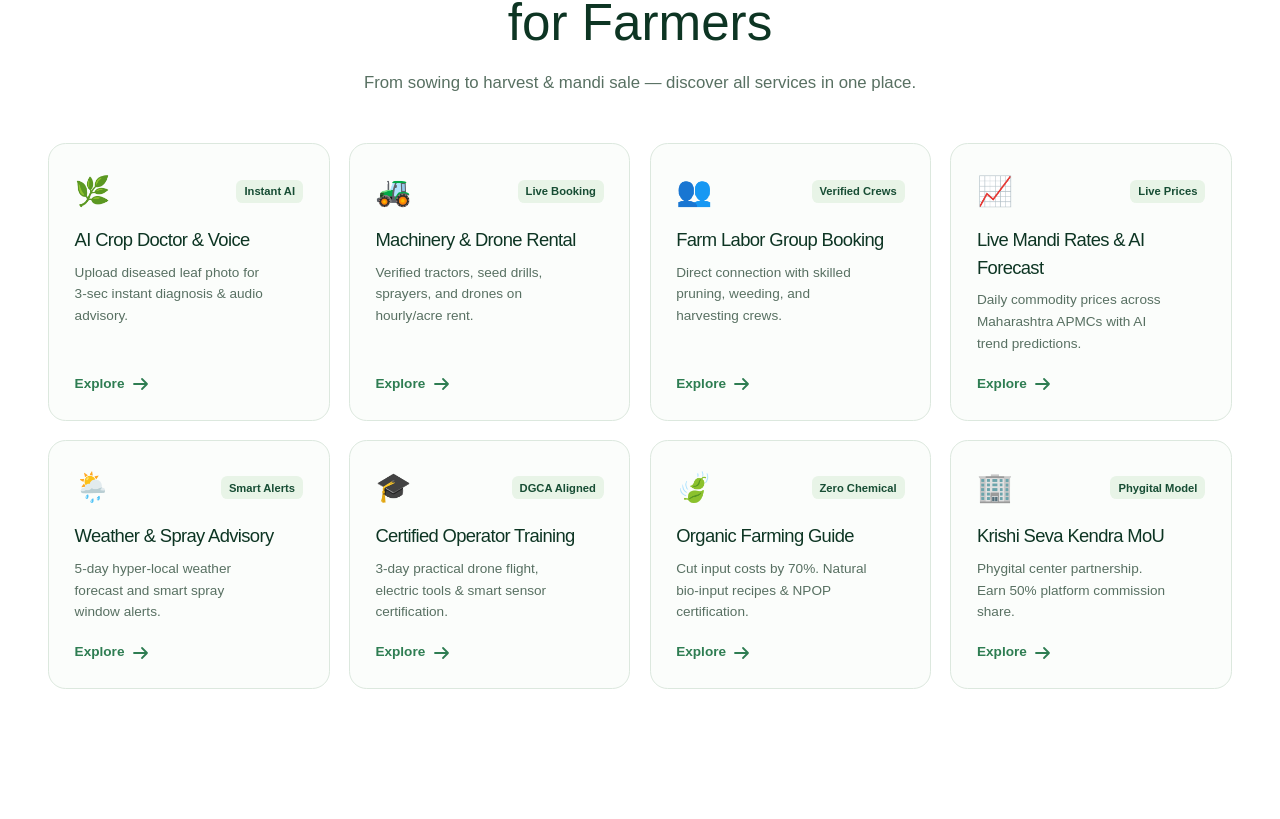
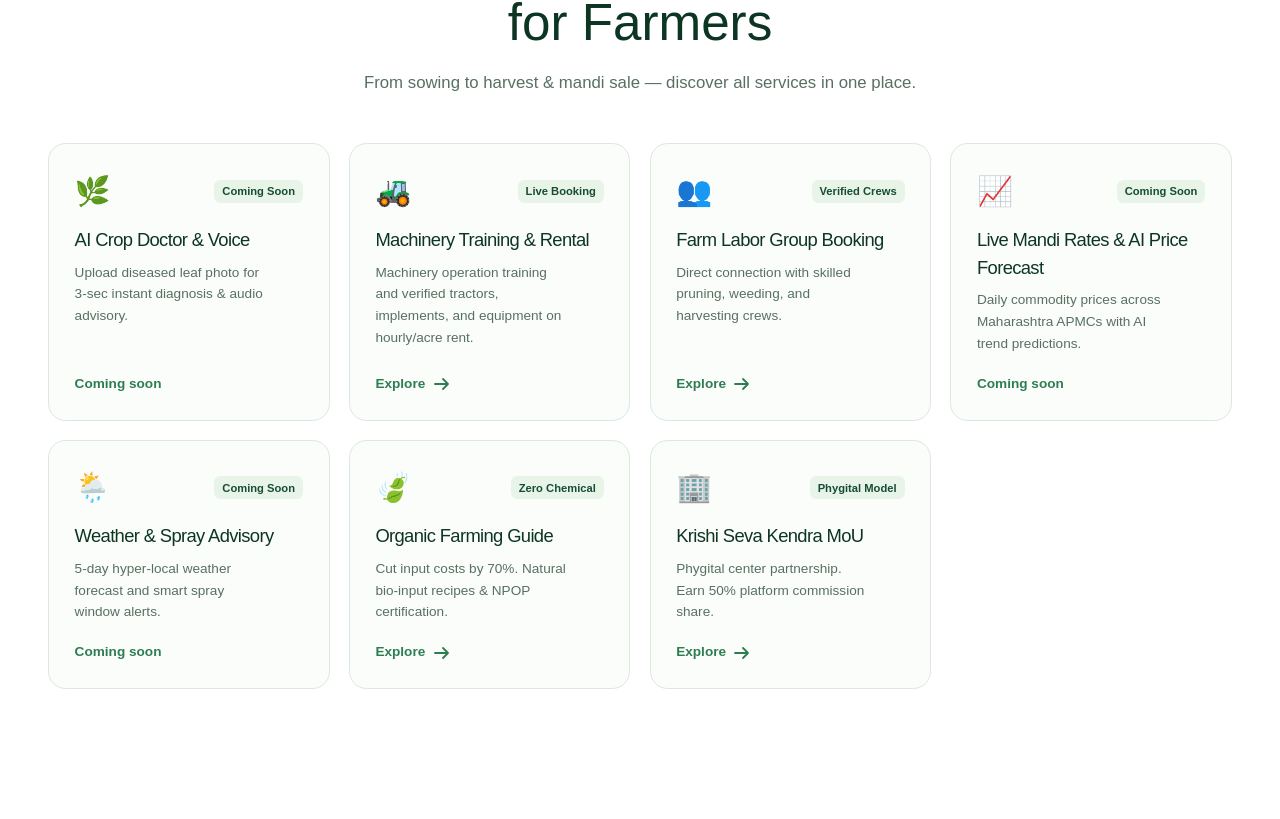
Before and after one commit to agrimbawala-prog/agri-mba-wala, a Next.js app: page /en in a window 1280 px wide. Shown: the part 961-1780 px from the top of the page. Built offline with nearby package versions, Linux system fonts and the light colour scheme.

Commit message:
feat: update services menu with coming soon indicators and enhance titles and descriptions for clarity

```diff
--- a/app/[locale]/page.tsx
+++ b/app/[locale]/page.tsx
@@ -29,13 +29,15 @@ export default async function LocaleHome({ params }: LocaleHomeProps) {
       body: isMr ? "पानाचा फोटो काढा, ३ सेकंदांत अचूक रोग निदान व मराठीत व्हॉईस उपाय ऐका." : "Upload diseased leaf photo for 3-sec instant diagnosis & audio advisory.",
       badge: isMr ? "३ सेकंद निदान" : "Instant AI",
       icon: "🌿",
+      comingSoon: true,
     },
     {
       href: `${home}/machinery`,
-      title: isMr ? "अवजारे व ड्रोन रेंटल (Uber Model)" : "Machinery & Drone Rental",
-      body: isMr ? "गावातील ट्रॅक्टर, रोटाव्हेटर, पेरणी यंत्र, कृषी ड्रोन व इलेक्ट्रिक अवजारे थेट बुक करा." : "Verified tractors, seed drills, sprayers, and drones on hourly/acre rent.",
+      title: isMr ? "अवजारे ट्रेनिंग व रेंटल" : "Machinery Training & Rental",
+      body: isMr ? "कृषी अवजारे वापरण्याचे प्रशिक्षण आणि ट्रॅक्टर, रोटाव्हेटर व उपकरणे तास/एकराने मिळवा." : "Machinery operation training and verified tractors, implements, and equipment on hourly/acre rent.",
       badge: isMr ? "शेअरिंग इकॉनॉमी" : "Live Booking",
       icon: "🚜",
+      comingSoon: false,
     },
     {
       href: `${home}/labor`,
@@ -43,13 +45,15 @@ export default async function LocaleHome({ params }: LocaleHomeProps) {
       body: isMr ? "पेरणी, फळबाग छाटणी, फवारणी व काढणीसाठी अनुभवी मजूर गट व मुकादम थेट मिळवा." : "Direct connection with skilled pruning, weeding, and harvesting crews.",
       badge: isMr ? "हंगामात उपलब्धता" : "Verified Crews",
       icon: "👥",
+      comingSoon: false,
     },
     {
       href: `${home}/mandi`,
-      title: isMr ? "APMC बाजारभाव व AI अंदाज" : "Live Mandi Rates & AI Forecast",
+      title: isMr ? "APMC बाजारभाव व AI किंमत अंदाज" : "Live Mandi Rates & AI Price Forecast",
       body: isMr ? "महाराष्ट्रातील प्रमुख बाजार समित्यांचे आजचे दर व पुढील भाववाढीचा AI अंदाज." : "Daily commodity prices across Maharashtra APMCs with AI trend predictions.",
       badge: isMr ? "थेट बाजारभाव" : "Live Prices",
       icon: "📈",
+      comingSoon: true,
     },
     {
       href: `${home}/weather`,
@@ -57,13 +61,7 @@ export default async function LocaleHome({ params }: LocaleHomeProps) {
       body: isMr ? "५ दिवसांचा स्थानिक हवामान अंदाज व फवारणीसाठी योग्य अनुकूल वेळेचा इशारा." : "5-day hyper-local weather forecast and smart spray window alerts.",
       badge: isMr ? "फवारणी सल्ला" : "Smart Alerts",
       icon: "🌦️",
-    },
-    {
-      href: `${home}/training`,
-      title: isMr ? "ड्रोन व अवजारे ट्रेनिंग (DGCA)" : "Certified Operator Training",
-      body: isMr ? "३ दिवसांचा (२४ तास) प्रात्यक्षिक अभ्यासक्रम, ऑपरेटर प्रमाणपत्र व रेंटल व्यवसाय संधी." : "3-day practical drone flight, electric tools & smart sensor certification.",
-      badge: isMr ? "प्रमाणपत्र अभ्यासक्रम" : "DGCA Aligned",
-      icon: "🎓",
+      comingSoon: true,
     },
     {
       href: `${home}/organic`,
@@ -71,6 +69,7 @@ export default async function LocaleHome({ params }: LocaleHomeProps) {
       body: isMr ? "जीवामृत, दशपर्णी अर्क बनवण्याची कृती, खर्च ७०% कमी आणि सेंद्रिय प्रमाणीकरण." : "Cut input costs by 70%. Natural bio-input recipes & NPOP certification.",
       badge: isMr ? "नैसर्गिक शेती" : "Zero Chemical",
       icon: "🍃",
+      comingSoon: false,
     },
     {
       href: `${home}/partner-mou`,
@@ -78,6 +77,7 @@ export default async function LocaleHome({ params }: LocaleHomeProps) {
       body: isMr ? "गावातील कृषी केंद्राला 'किसान साथी केंद्र' बनवा. प्रत्येक बुकिंगवर ५०% कमिशन वाटा." : "Phygital center partnership. Earn 50% platform commission share.",
       badge: isMr ? "५०% कमिशन वाटा" : "Phygital Model",
       icon: "🏢",
+      comingSoon: false,
     },
   ];
 
@@ -120,7 +120,7 @@ export default async function LocaleHome({ params }: LocaleHomeProps) {
           </div>
         </section>
 
-        {/* 8 CORE SERVICES SECTION (FROM PRD & BLUEPRINT) */}
+        {/* CORE SERVICES SECTION (FROM PRD & BLUEPRINT) */}
         <section className="section services-section" id="services" style={{ background: "#ffffff" }}>
           <div className="page-shell">
             <div style={{ maxWidth: "46rem", margin: "0 auto 3rem", textAlign: "center" }}>
@@ -139,9 +139,8 @@ export default async function LocaleHome({ params }: LocaleHomeProps) {
 
             <div style={{ display: "grid", gridTemplateColumns: "repeat(auto-fit, minmax(16.5rem, 1fr))", gap: "1.2rem" }}>
               {coreServices.map((service, index) => (
-                <Link
+                <div
                   key={service.href}
-                  href={service.href}
                   style={{
                     display: "flex",
                     flexDirection: "column",
@@ -159,7 +158,7 @@ export default async function LocaleHome({ params }: LocaleHomeProps) {
                     <div style={{ display: "flex", justifyContent: "space-between", alignItems: "center", marginBottom: "0.8rem" }}>
                       <span style={{ fontSize: "1.8rem" }}>{service.icon}</span>
                       <span style={{ background: "#e8f4e7", color: "var(--brand-forest)", padding: "0.2rem 0.5rem", borderRadius: "0.4rem", fontSize: "0.7rem", fontWeight: 800 }}>
-                        {service.badge}
+                        {service.comingSoon ? (isMr ? "लवकरच" : "Coming Soon") : service.badge}
                       </span>
                     </div>
                     <h3 style={{ fontSize: "1.15rem", color: "var(--brand-forest-strong)", margin: "0.4rem 0 0.5rem" }}>
@@ -171,10 +170,16 @@ export default async function LocaleHome({ params }: LocaleHomeProps) {
                   </div>
 
                   <div style={{ marginTop: "1.2rem", display: "flex", alignItems: "center", gap: "0.4rem", color: "var(--brand-leaf)", fontWeight: 700, fontSize: "0.85rem" }}>
-                    <span>{isMr ? "सुरू करा" : "Explore"}</span>
-                    <ArrowIcon className="service-explore-arrow" />
+                    {service.comingSoon ? (
+                      <span>{isMr ? "लवकरच उपलब्ध" : "Coming soon"}</span>
+                    ) : (
+                      <Link href={service.href} className="service-explore-link">
+                        <span>{isMr ? "सुरू करा" : "Explore"}</span>
+                        <ArrowIcon className="service-explore-arrow" />
+                      </Link>
+                    )}
                   </div>
-                </Link>
+                </div>
               ))}
             </div>
           </div>
--- a/components/Header.tsx
+++ b/components/Header.tsx
@@ -113,9 +113,6 @@ export function Header({ locale, copy, path = "" }: HeaderProps) {
           <Link href={`/${locale}/partner-mou`} className={pathname === `/${locale}/partner-mou` ? "active-nav-link" : undefined}>
             {locale === "mr" ? "कृषी केंद्र MoU" : "Partner MoU"}
           </Link>
-          <Link href="/admin" className={pathname.startsWith("/admin") ? "active-nav-link" : undefined} style={{ color: "var(--brand-earth)", fontWeight: 800 }}>
-            {locale === "mr" ? "अ‍ॅडमिन" : "Admin"}
-          </Link>
         </nav>
         <div className="header-actions">
           <LocaleSwitcher locale={locale} path={`${path}${hash}`} />
@@ -160,13 +157,12 @@ function ServicesMenu({ locale, isActive, onNavigate }: { locale: Locale; isActi
   };
 
   const services = [
-    { href: `/${locale}/crop-doctor`, icon: "🌿", title: isMr ? "AI पीक डॉक्टर व व्हॉईस" : "AI Crop Doctor & Voice", sub: isMr ? "फोटो काढून ३ सेकंदांत रोग निदान" : "3-second multimodal disease scan" },
-    { href: `/${locale}/machinery`, icon: "🚜", title: isMr ? "अवजारे व ड्रोन रेंटल" : "Machinery & Drone Rental", sub: isMr ? "ट्रॅक्टर, रोटाव्हेटर, ड्रोन थेट बुकिंग" : "Hourly & per-acre equipment booking" },
-    { href: `/${locale}/labor`, icon: "👥", title: isMr ? "शेतमजूर गट (टोळी)" : "Farm Labor Groups", sub: isMr ? "पेरणी, छाटणी व काढणीसाठी मजूर" : "Skilled planting & harvesting crews" },
-    { href: `/${locale}/mandi`, icon: "📈", title: isMr ? "बाजारभाव व AI अंदाज" : "Live Mandi Rates", sub: isMr ? "APMC बाजार समित्यांचे आजचे दर" : "Daily APMC commodity prices" },
-    { href: `/${locale}/weather`, icon: "🌦️", title: isMr ? "हवामान व फवारणी अलर्ट" : "Weather & Spray Advisory", sub: isMr ? "५ दिवसांचा अंदाज व अनुकूल वेळ" : "5-day forecast & smart spray window" },
-    { href: `/${locale}/training`, icon: "🎓", title: isMr ? "ड्रोन ट्रेनिंग व प्रमाणपत्र" : "Drone Training & Certification", sub: isMr ? "३ दिवसांचा अभ्यासक्रम व ऑपरेटर पदवी" : "Certified 3-day practical syllabus" },
-    { href: `/${locale}/organic`, icon: "🍃", title: isMr ? "सेंद्रिय शेती मार्गदर्शक" : "Organic Farming Guide", sub: isMr ? "जीवामृत, दशपर्णी अर्क व NPOP" : "Bio-inputs & certification process" },
+    { href: `/${locale}/crop-doctor`, icon: "🌿", title: isMr ? "AI पीक डॉक्टर व व्हॉईस" : "AI Crop Doctor & Voice", sub: isMr ? "लवकरच उपलब्ध" : "Coming soon", comingSoon: true },
+    { href: `/${locale}/machinery`, icon: "🚜", title: isMr ? "अवजारे ट्रेनिंग व रेंटल" : "Machinery Training & Rental", sub: isMr ? "अवजारे प्रशिक्षण व ट्रॅक्टर रेंटल" : "Machinery training and equipment rental", comingSoon: false },
+    { href: `/${locale}/labor`, icon: "👥", title: isMr ? "शेतमजूर गट (टोळी)" : "Farm Labor Groups", sub: isMr ? "पेरणी, छाटणी व काढणीसाठी मजूर" : "Skilled planting & harvesting crews", comingSoon: false },
+    { href: `/${locale}/mandi`, icon: "📈", title: isMr ? "बाजारभाव व AI किंमत अंदाज" : "Live Mandi Rates & AI Price Forecast", sub: isMr ? "लवकरच उपलब्ध" : "Coming soon", comingSoon: true },
+    { href: `/${locale}/weather`, icon: "🌦️", title: isMr ? "हवामान अंदाज व फवारणी सल्ला" : "Weather Forecast & Spray Advisory", sub: isMr ? "लवकरच उपलब्ध" : "Coming soon", comingSoon: true },
+    { href: `/${locale}/organic`, icon: "🍃", title: isMr ? "सेंद्रिय शेती मार्गदर्शक" : "Organic Farming Guide", sub: isMr ? "जीवामृत, दशपर्णी अर्क व NPOP" : "Bio-inputs & certification process", comingSoon: false },
   ];
 
   return (
@@ -190,9 +186,10 @@ function ServicesMenu({ locale, isActive, onNavigate }: { locale: Locale; isActi
         {services.map((item) => (
           <Link
             key={item.href}
-            href={item.href}
+            href={item.comingSoon ? "#coming-soon" : item.href}
+            aria-disabled={item.comingSoon || undefined}
+            onClick={item.comingSoon ? (event) => event.preventDefault() : closeMenu}
             className={pathname === item.href ? "active-solution-link" : undefined}
-            onClick={closeMenu}
           >
             <span className="solution-option-icon" style={{ fontSize: "1.1rem" }}>{item.icon}</span>
             <span>
```
Also changed, not shown: app/globals.css.
